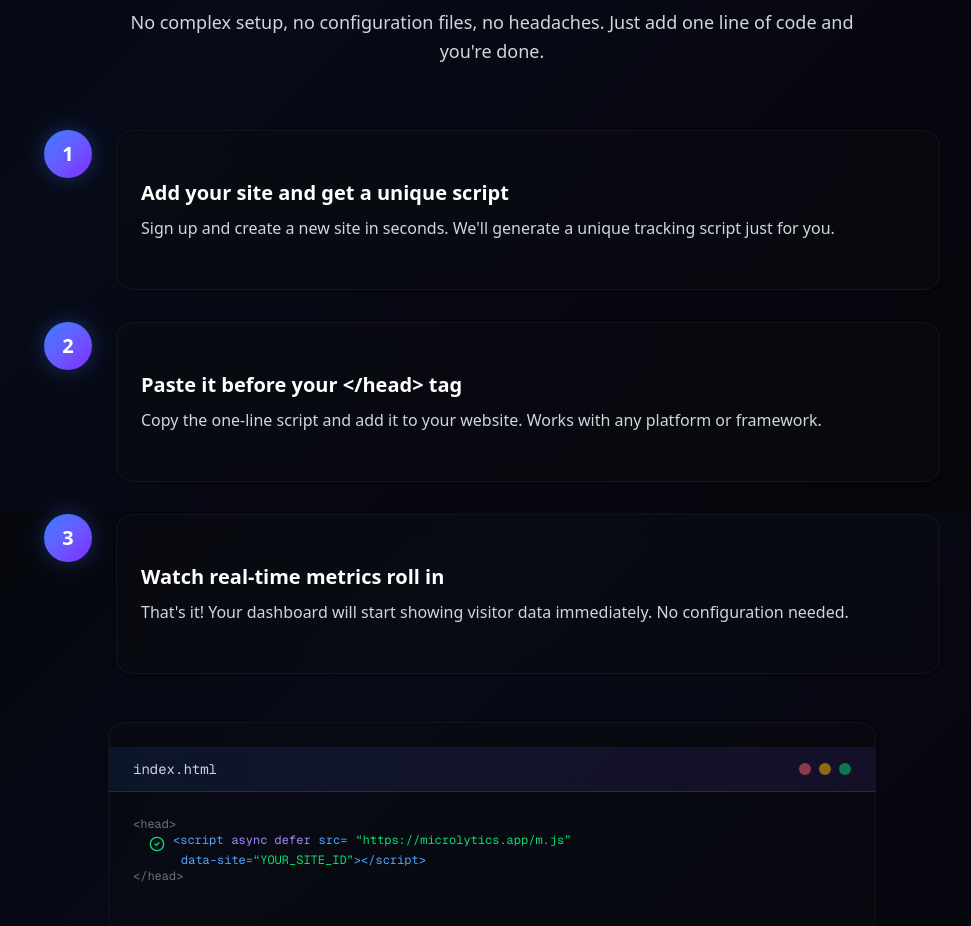
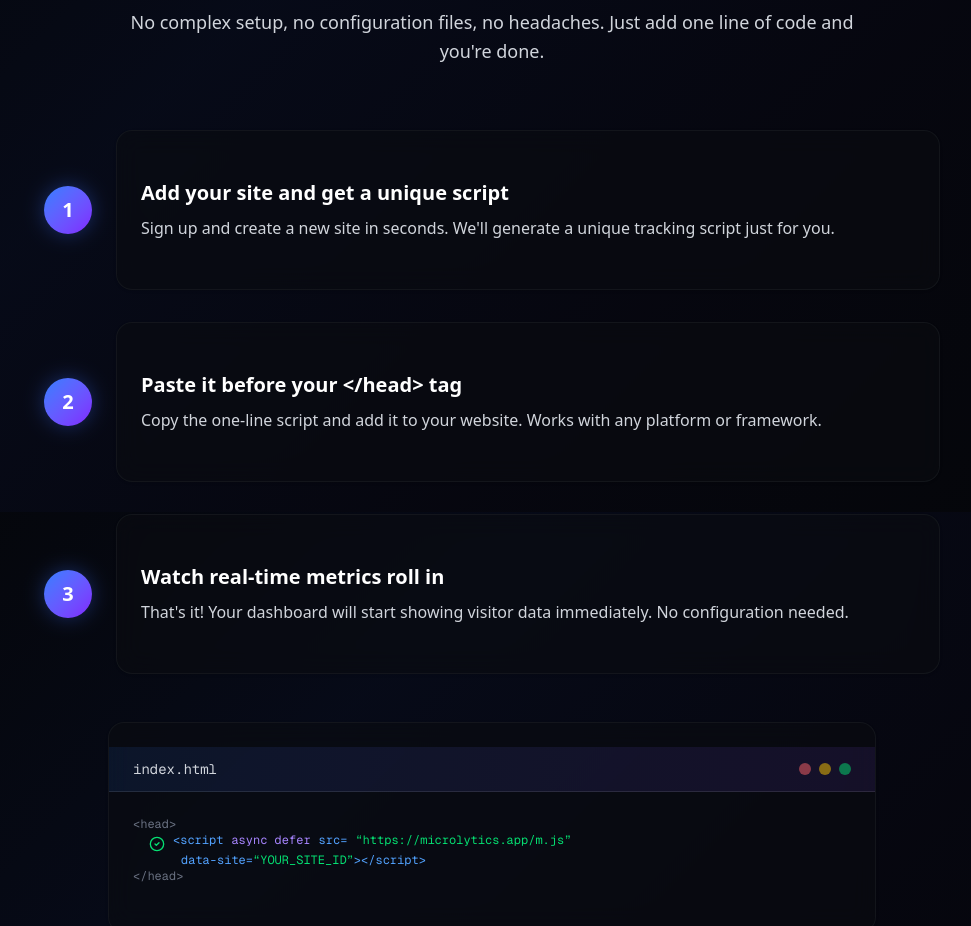
Before and after one commit to dGreatNoob/micro-analytics, a Next.js app: page / in a window 1280 px wide. Shown: the part 1888-2814 px from the top of the page, without its empty margins (148-1119 px from the left). Built offline with nearby package versions, Linux system fonts and the light colour scheme.

Commit message:
aligned numbers and steps for how-it-works in landing-page

```diff
--- a/components/marketing/how-it-works.tsx
+++ b/components/marketing/how-it-works.tsx
@@ -36,7 +36,7 @@ export function HowItWorks() {
 
         <div className="max-w-4xl mx-auto space-y-8">
           {steps.map((step, index) => (
-            <div key={index} className="flex gap-6 items-start">
+            <div key={index} className="flex gap-6 items-center">
               <div className="flex-shrink-0 w-12 h-12 rounded-full bg-gradient-to-br from-blue-500 to-violet-600 flex items-center justify-center text-white font-bold text-xl glow">
                 {step.number}
               </div>
```
